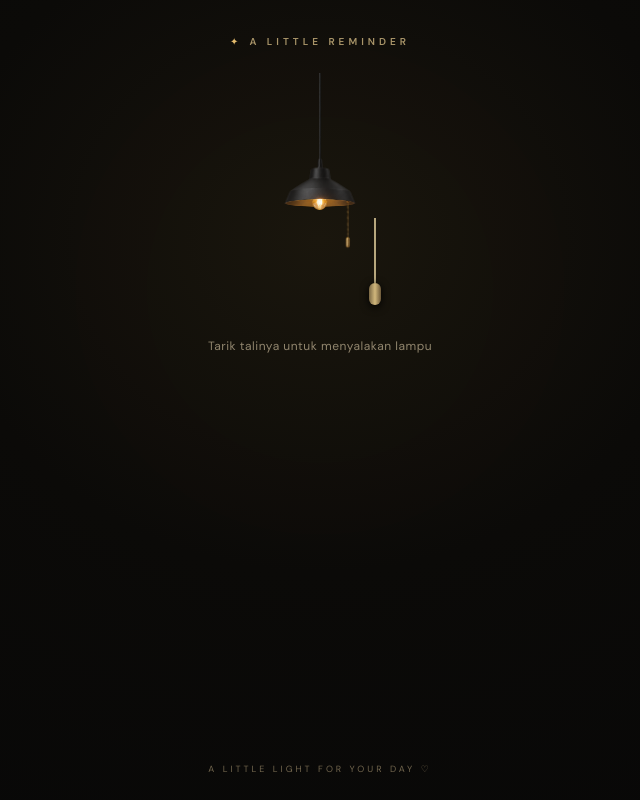
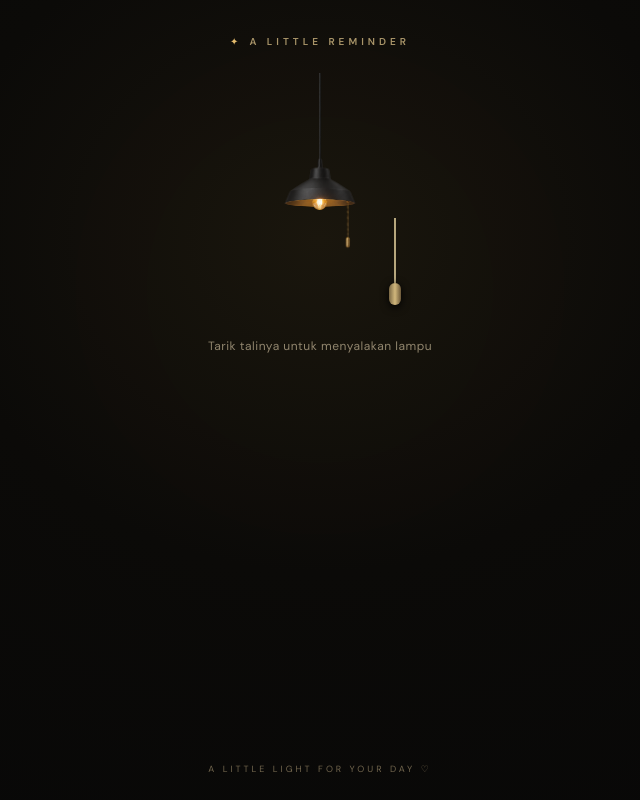
Before and after one commit to alfikri583/portfolio-react, a React (Vite) app: page / in a window 1280 px wide. Shown: the whole page, without its empty margins (320-960 px from the left). Built offline with nearby package versions, Linux system fonts and the light colour scheme.

Commit message:
Update index.css

```diff
--- a/Src/index.css
+++ b/Src/index.css
@@ -158,7 +158,7 @@ button {
   position: absolute;
   z-index: 5;
   top: 145px;
-  left: calc(50% + 40px);
+  left: calc(55% + 35px);
   width: 65px;
   height: 155px;
   cursor: grab;
```
